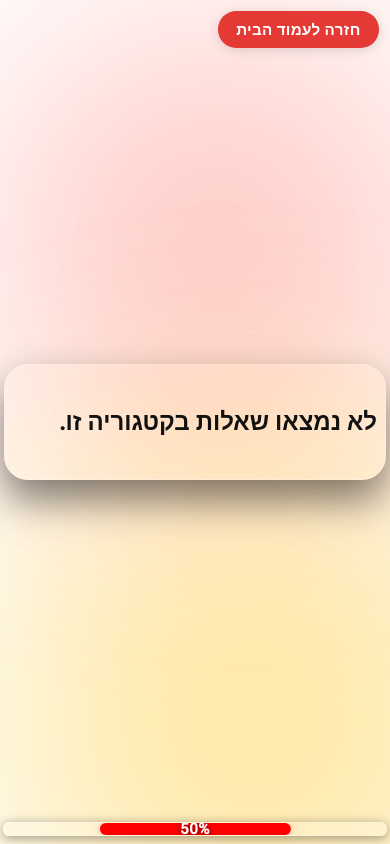
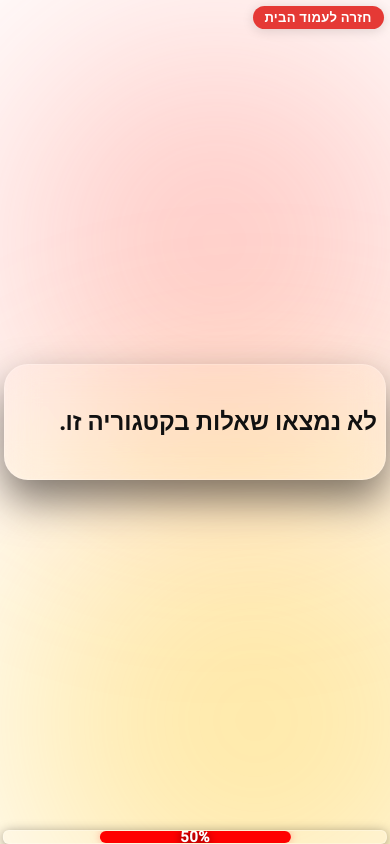
Before and after one commit to liorsal/bahad10, a plain HTML site: page quiz.html in a window 390 px wide. Drawn offline with Linux system fonts and the light colour scheme; a web font is replaced by a local one.

Commit message:
fix: shrink home button, move progress bar to bottom, ensure next button is always visible on mobile

```diff
--- a/quiz.css
+++ b/quiz.css
@@ -177,15 +177,19 @@ body,html {height:100%;margin:0;color:#111;}
   background: #e53935;
   color: #fff;
   border: none;
-  border-radius: 2em;
-  padding: 0.7em 2em;
-  font-size: 1.1rem;
+  border-radius: 1.2em;
+  padding: 0.6em 1.5em;
+  font-size: 1rem;
   font-weight: 700;
   box-shadow: 0 2px 12px #0002;
   cursor: pointer;
   transition: background 0.2s, transform 0.2s;
   text-decoration: none;
   letter-spacing: 0.02em;
+  min-width: 0;
+  min-height: 0;
+  height: auto;
+  line-height: 1.1;
 }
 .home-btn:hover {
   background: #b71c1c;
@@ -248,9 +252,10 @@ body,html {height:100%;margin:0;color:#111;}
     margin-top: 1.1rem;
   }
   .progress-fixed {
+    bottom: 0;
+    margin-bottom: 0;
     height: 12px;
     min-height: 12px;
-    bottom: 8px;
     max-width: 99vw;
     width: 98vw;
     border-radius: 6px;
@@ -260,11 +265,20 @@ body,html {height:100%;margin:0;color:#111;}
     font-size: 0.95rem;
   }
   .home-btn {
-    top: 0.7rem;
-    right: 0.7rem;
-    font-size: 0.95rem;
-    padding: 0.5em 1.2em;
-    border-radius: 1.2em;
+    top: 0.4rem;
+    right: 0.4rem;
+    font-size: 0.82rem;
+    padding: 0.32em 0.9em;
+    border-radius: 1em;
+    min-width: 0;
+    min-height: 0;
+    height: auto;
+    line-height: 1.1;
+  }
+  .btn-next {
+    margin-bottom: 2.2rem;
+    z-index: 10;
+    position: relative;
   }
   /* Remove rocket if any */
   .quiz-rocket { display: none !important; }
```
